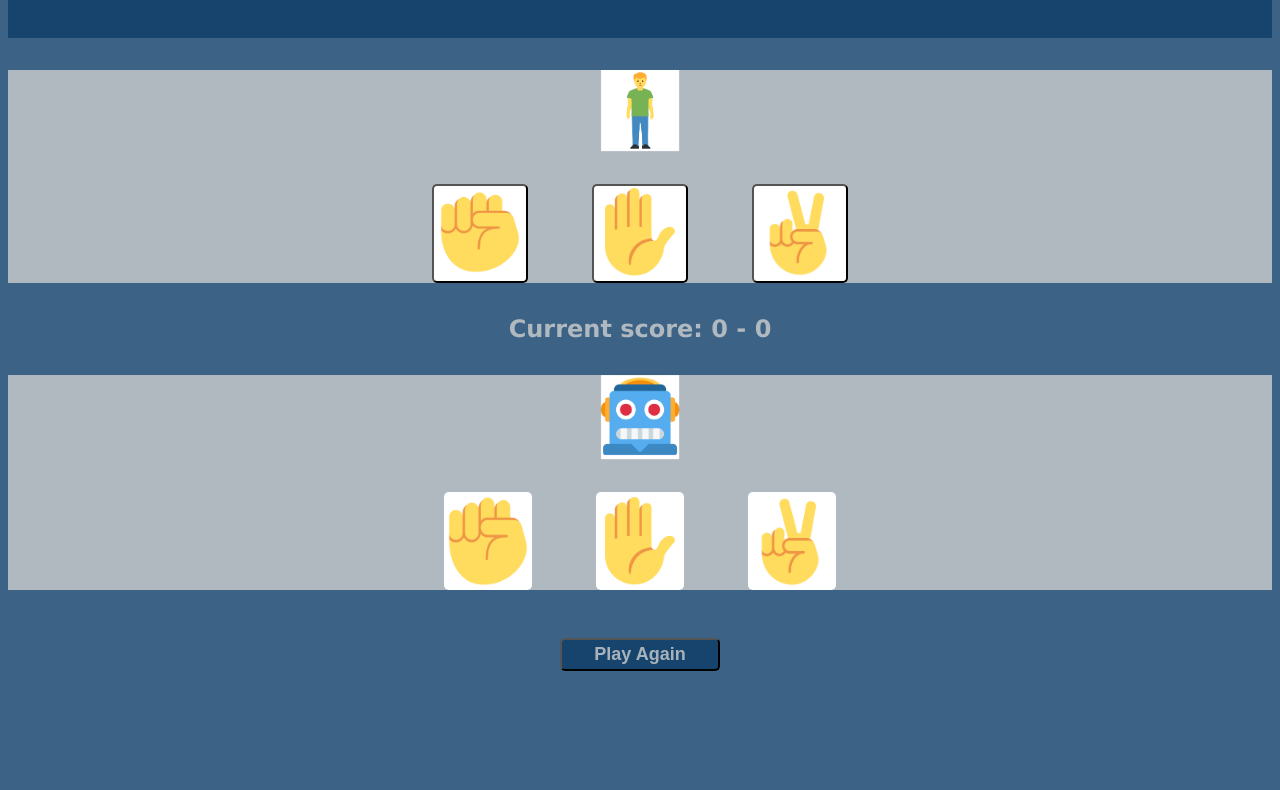
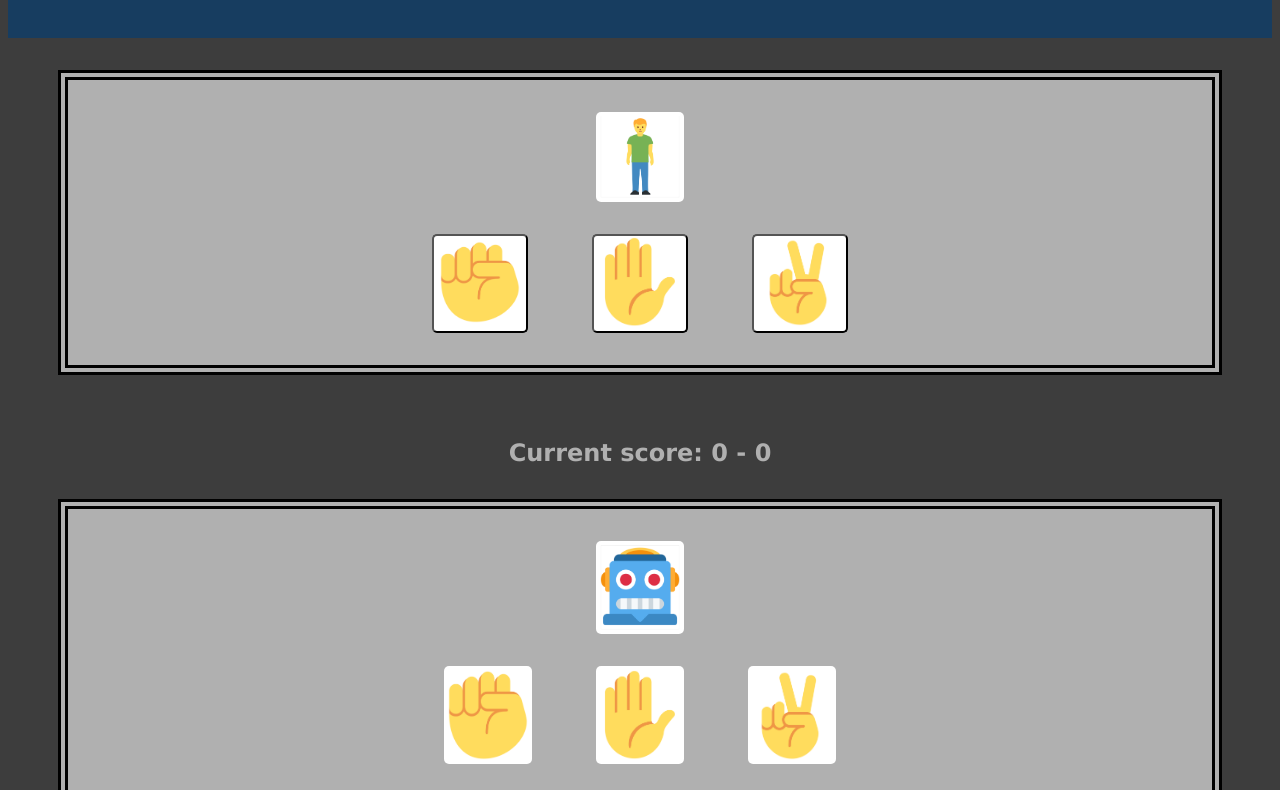
Before and after one commit to Indinellow/rock-paper-scissors, a plain HTML site: page index.html in a window 1280 px wide. Shown: the part 115-905 px from the top of the page. Before the commit the page ends 810 px from the top, so only its background shows below. Drawn offline with Linux system fonts and the light colour scheme.

Commit message:
finalized everything, may just change pictures later

```diff
--- a/code.js
+++ b/code.js
@@ -90,6 +90,7 @@ function initializeGame(){
     rockButton.addEventListener('click', playOneRoundRock);
     paperButton.addEventListener('click', playOneRoundPaper);
     scissorsButton.addEventListener('click', playOneRoundScissors );
+    log.textContent='';
 
 }
 
@@ -102,6 +103,8 @@ function playOneRound(playerChoice){
     else if (whoWon[1] === 2){
         computerScore++;
     }
+    const log =document.querySelector('.log');
+    log.textContent=whoWon[0];
     currentScore.textContent=`Current score: ${playerScore} - ${computerScore}`;
     checkScore();
 
@@ -155,6 +158,8 @@ const scissorsButton = document.querySelector('#scissorsButton');
 const computerRock = document.querySelector('.computerRock');
 const computerScissors = document.querySelector('.computerScissors');
 const computerPaper = document.querySelector('.computerPaper');
+const log =document.querySelector('.log');
+
 
 computerPaper.addEventListener('transitionend',removeTransition);
 computerRock.addEventListener('transitionend',removeTransition);
--- a/index.html
+++ b/index.html
@@ -15,23 +15,24 @@
   <h1 >LETS PLAY ROCK PAPER SCISSORS!</h1>
   </div>
   <div class="playerContainer">
-    <img src="./img/player.png">
+    <img class='player' src="./img/player.png">
     <div class="buttonContainer">
       <button id='rockButton'><img src="./img/rock.png"></button>
       <button id='paperButton'><img src="./img/paper.png"></button>
       <button id='scissorsButton'><img src="./img/scissors.png"></button>
     </div>
   </div>
-  <div class= "scoreContainer">
-  </div>
+  <div class=log></div>
+  <div class= "scoreContainer"></div>
   <div class="computerContainer">
-    <img src="./img/computer.png">
+    <img class="computer" src="./img/computer.png">
     <div class='computerChoiceContainer'>
       <img class='computerChoice computerRock' src="./img/rock.png">
       <img class='computerChoice computerPaper' src="./img/paper.png">
       <img class='computerChoice computerScissors' src="./img/scissors.png">
     </div>
   </div>
+
   <div class='restartContainer'>
     <button id='restart'>Play Again</button>
   </div>
--- a/style.css
+++ b/style.css
@@ -1,5 +1,5 @@
 body{
-    background-color:rgba(14, 61, 105, 0.808);
+    background-color:rgba(12, 12, 12, 0.795);
 
 }
 
@@ -31,7 +31,7 @@ button {
     justify-content: space-around;
     gap:64px;
 }
-
+.log,
 .scoreContainer{
     display:flex;
     flex-direction: column;
@@ -81,9 +81,12 @@ img{
     flex-direction: column;
     align-items: center;
     gap:32px;
-    border: 5px;
-    border-color: grey;
+    border:double;
+    border-width: 10px;
+    border-color: rgb(0, 0, 0);
     background-color:rgba(209, 209, 209, 0.781);
+    padding: 32px;
+    margin: 0 50px;
 
 }
 
@@ -92,3 +95,9 @@ img{
     border-color: #ffc600;
     box-shadow: 0 0 1rem #ffc600;
   }
+
+  .player, .computer{
+      padding:4px;
+      border-radius: 5px;
+      background-color: white;
+  }
```
